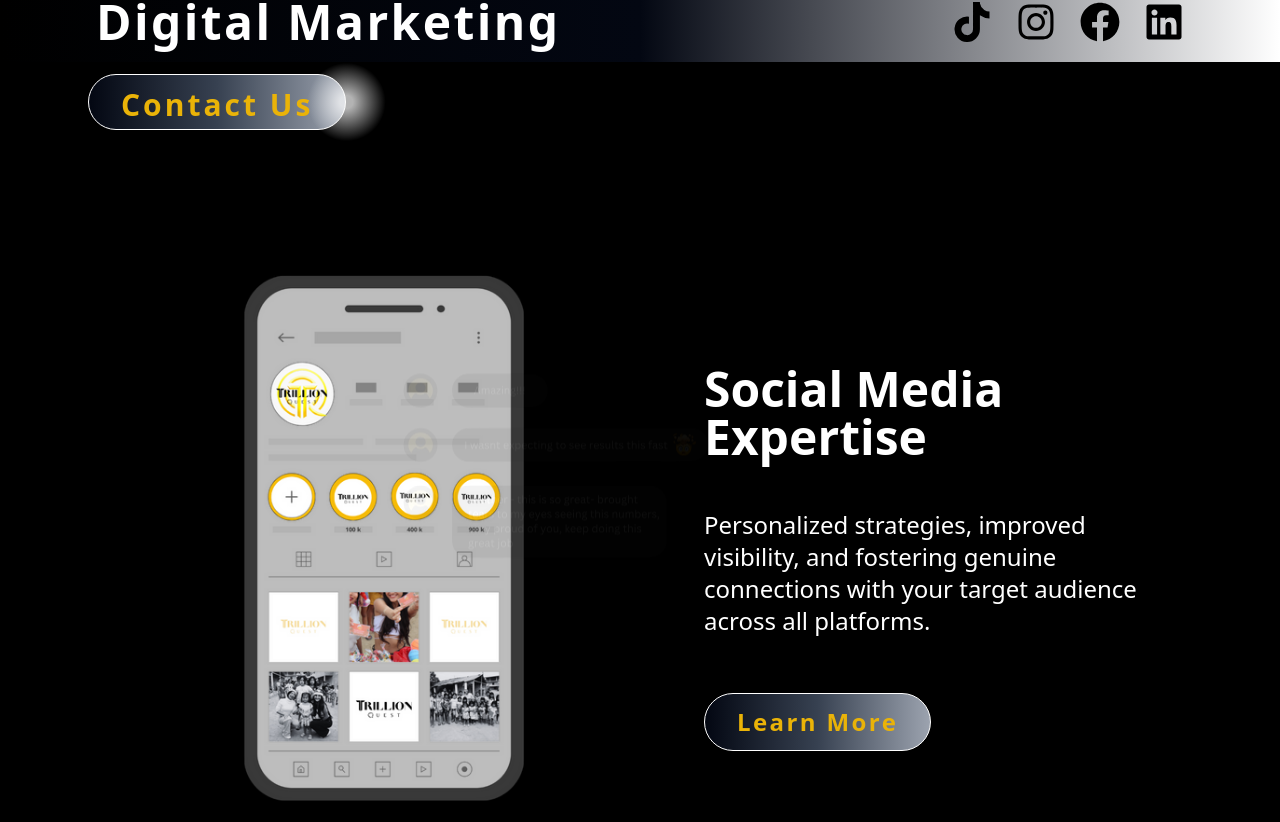
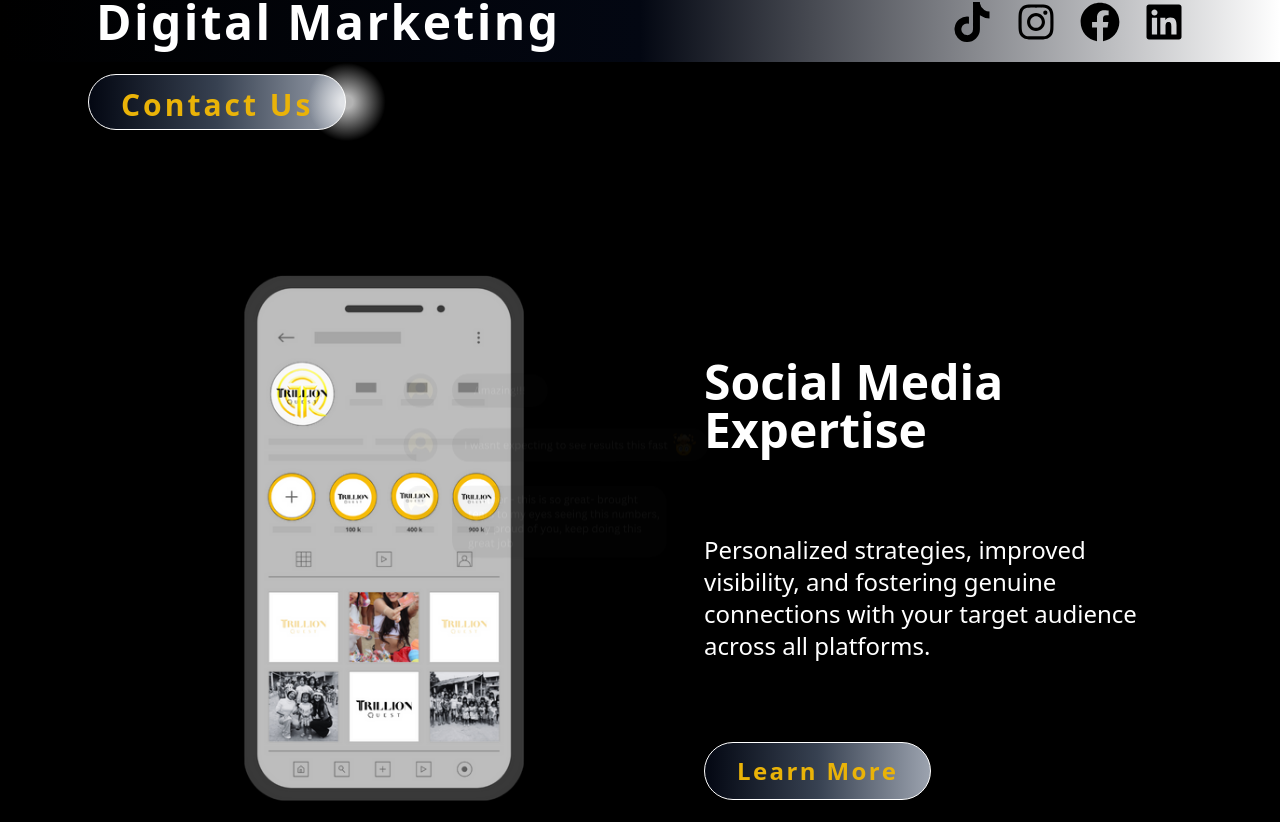
Before and after one commit to DevCarlos17/TrillionQuest, a Next.js app: page / in a window 1280 px wide. Shown: the part 658-1480 px from the top of the page. Built offline with nearby package versions, Linux system fonts and the light colour scheme; grey boxes are pictures that could not be loaded.

Commit message:
update text height

```diff
--- a/app/sections/SocialMedia.js
+++ b/app/sections/SocialMedia.js
@@ -19,7 +19,7 @@ export default function SocialMedia() {
   }, []);
 
   return (
-    <div className=" mx-auto h-[100vh] w-full flex items-center justify-cente">
+    <div className=" mx-auto h-[100vh] w-full flex items-center justify-center">
       <div className="h-auto w-full text-white flex justify-around md:justify-center items-center space-x-16 md:space-x-0 ">
         {/* Imagen de teléfono */}
 
@@ -31,7 +31,7 @@ export default function SocialMedia() {
             height={800}
             className=" md:h-[70vh]"
           />
-          <div className="z-10 absolute left-1/4 -top-6 md:left-1/4 lg:left-1/3 md:right-80 md:-top-10 flex w-[60vw] h-full">
+          <div className="z-20 absolute left-1/4 -top-6 md:left-1/4 lg:left-1/3 md:right-80 md:-top-10 flex w-[60vw] h-full">
             <AnimatePresence mode="wait">
               <motion.img
                 key={images[currentImageIndex]}
@@ -49,7 +49,7 @@ export default function SocialMedia() {
           </div>
         </div>
 
-        <div className="mt-8 w-[40vw] md:space-y-14] text-start md:text-right lg:text-left">
+        <div className="mt-8 w-[40vw] h-[50vh] md:space-y-20 text-start md:text-right lg:text-left">
           <p className="text-2xl md:text-4xl lg:text-5xl font-bold">
             Social Media Expertise
           </p>
@@ -64,7 +64,7 @@ export default function SocialMedia() {
           <Button
             name={'Learn More'}
             style={
-              'text-md  md:text-xl lg:text-2xl mt-7 md:mt-14 px-4 md:px-12 py-1 md:py-2 border tracking-widest '
+              'text-md  md:text-xl lg:text-2xl mt-7 md:mt-14 px-4 md:px-12 py-1 md:py-2 border tracking-widest absolute z-30 '
             }
           />
         </div>
```
